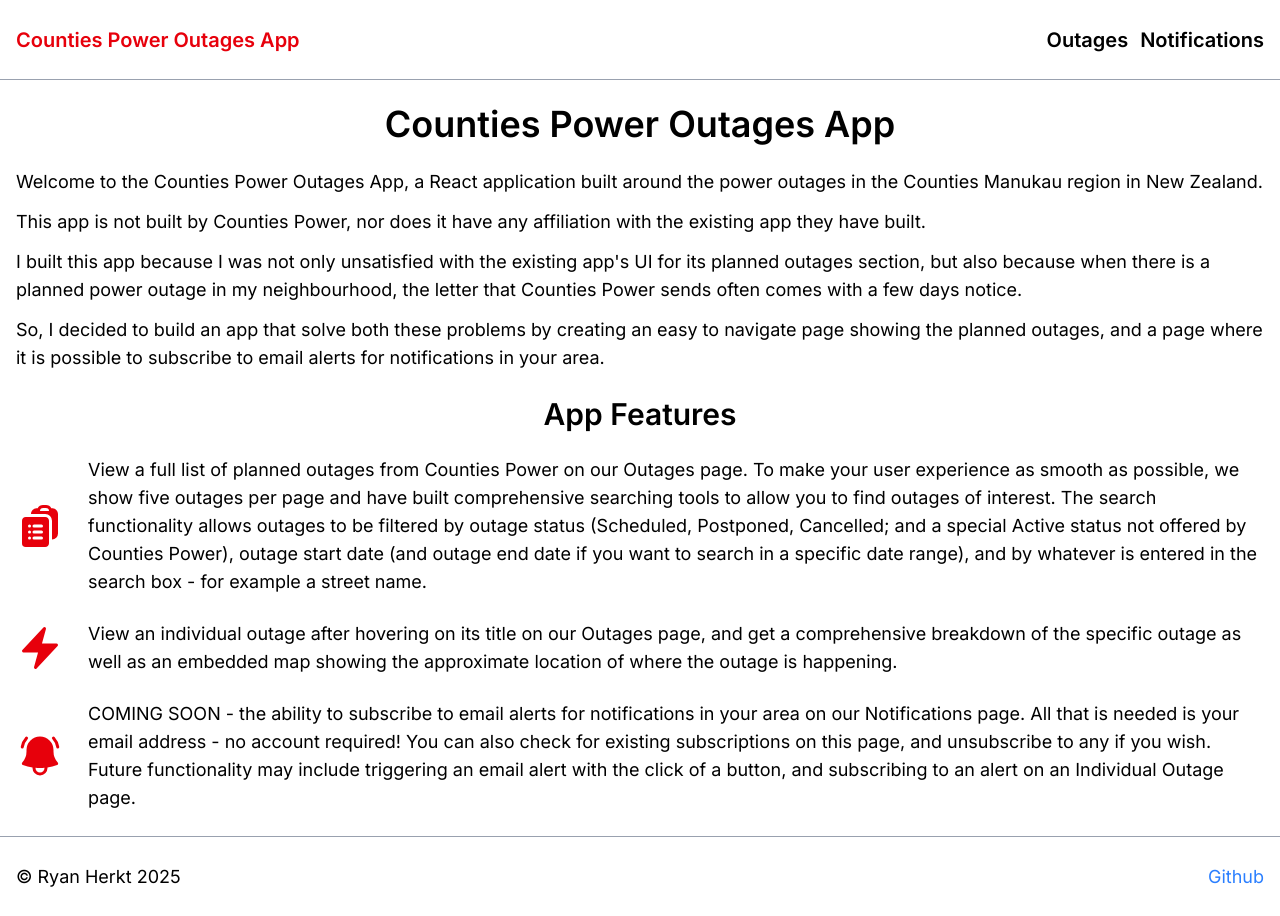
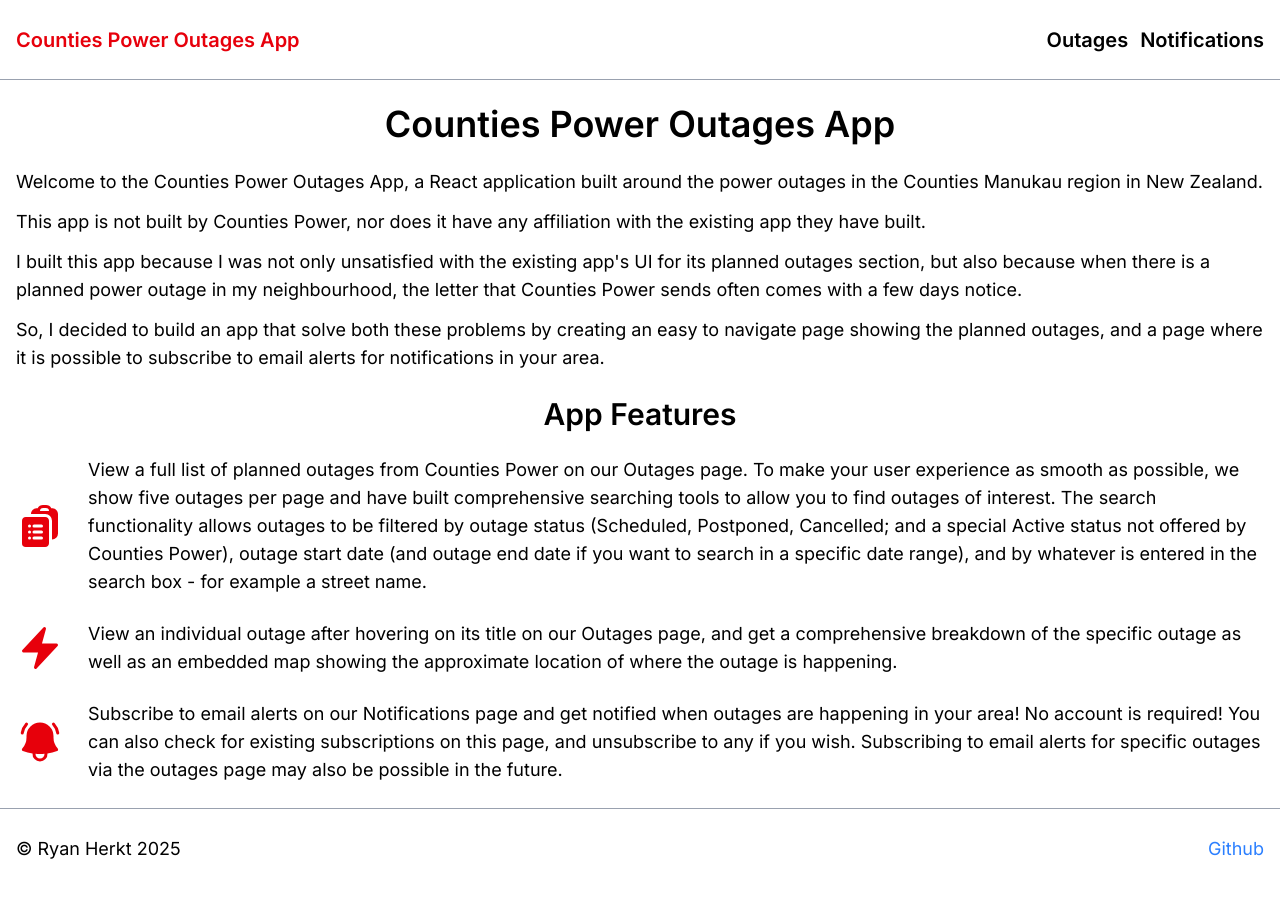
Before and after one commit to ryanherkt3/counties-power-outages, a Next.js app: page / in a window 1280 px wide. After the commit the page ends 888 px from the top, so only its background shows below. Built offline with nearby package versions, Linux system fonts and the light colour scheme.

Commit message:
Update homepage content

```diff
--- a/app/content.json
+++ b/app/content.json
@@ -5,5 +5,5 @@
     "intro-4": "So, I decided to build an app that solve both these problems by creating an easy to navigate page showing the planned outages, and a page where it is possible to subscribe to email alerts for notifications in your area.",
     "outages": "View a full list of planned outages from Counties Power on our Outages page. To make your user experience as smooth as possible, we show five outages per page and have built comprehensive searching tools to allow you to find outages of interest. The search functionality allows outages to be filtered by outage status (Scheduled, Postponed, Cancelled; and a special Active status not offered by Counties Power), outage start date (and outage end date if you want to search in a specific date range), and by whatever is entered in the search box - for example a street name.",
     "individual-outage": "View an individual outage after hovering on its title on our Outages page, and get a comprehensive breakdown of the specific outage as well as an embedded map showing the approximate location of where the outage is happening.",
-    "notifications": "COMING SOON - the ability to subscribe to email alerts for notifications in your area on our Notifications page. All that is needed is your email address - no account required! You can also check for existing subscriptions on this page, and unsubscribe to any if you wish. Future functionality may include triggering an email alert with the click of a button, and subscribing to an alert on an Individual Outage page."
+    "notifications": "Subscribe to email alerts on our Notifications page and get notified when outages are happening in your area! No account is required! You can also check for existing subscriptions on this page, and unsubscribe to any if you wish. Subscribing to email alerts for specific outages via the outages page may also be possible in the future."
 }
--- a/app/ui/notif-sub-card.tsx
+++ b/app/ui/notif-sub-card.tsx
@@ -10,7 +10,7 @@
 import { getCardSections } from '../lib/outagesections';
 import { deleteSubscription } from '../lib/actions';
 
-// TODO fix plannedOutages to be an array of outages
+// TODO fix plannedOutages to be an array of outages, so when clicked user can go to /outages?outage=<id>
 export default function NotificationCard({ data, plannedOutages }: { data: NotificationSub; plannedOutages: string}) {
     const [showContents, setShowContents] = useState(true);
     const cardSections = getCardSections(false, data);
--- a/scripts/send-emails.ts
+++ b/scripts/send-emails.ts
@@ -113,9 +113,7 @@
         try {
             await updateSubscriptionEmailSent(client, JSON.stringify(subInfo), sub.id);
         }
-        catch (error) {
-            return emailsSent;
-        }
+        catch (error) {}
     }
 
     return emailsSent;
```
